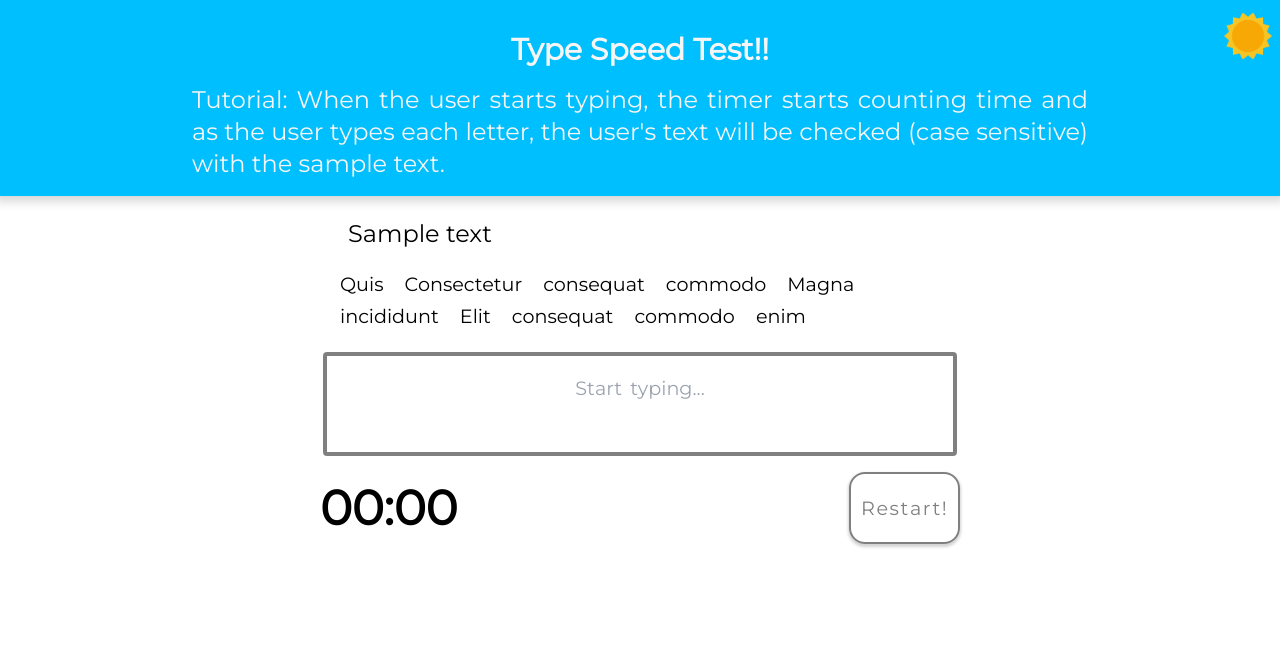
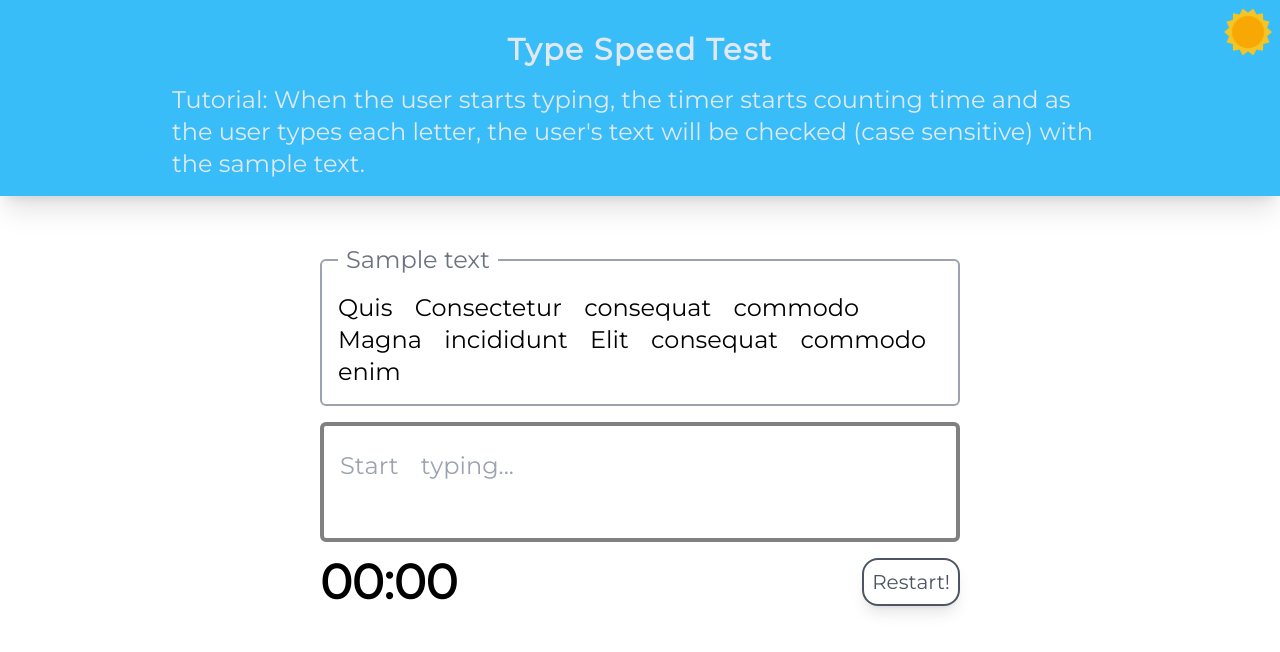
Before and after one commit to farshad-vgr/type-speed-test-js, a website: page src/index.html in a window 1280 px wide. Drawn offline with Linux system fonts and the light colour scheme.

Commit message:
Tailwind classes added and dark mode not working

```diff
--- a/src/index.html
+++ b/src/index.html
@@ -16,29 +16,29 @@
 		<title>Type Speed Test</title>
 	</head>
 
-	<body>
+	<body class="bg-white">
 		<main>
-			<span id="theme-btn">
-				<img src="./assets/images/light.png" />
+			<span id="theme-btn" class="absolute top-2 right-2 text-center cursor-pointer transition duration-200 ease-in-out hover:scale-110">
+				<img src="./assets/images/light.png"  class="inline-block w-12 h-12 cursor-pointer"/>
 			</span>
 
-			<article>
-				<h1 class="text-3xl font-bold">Type Speed Test!!</h1>
+			<article class="p-4 text-2xl text-slate-200 bg-sky-400 shadow-xl">
+				<h1 class="py-4 px-8 text-center text-3xl font-bold tracking-wider">Type Speed Test</h1>
 
-				<p>
+				<p class="my-0 mx-auto w-3/4">
 					Tutorial: When the user starts typing, the timer starts counting time and as the user types each letter, the user's text will be checked
 					(case sensitive) with the sample text.
 				</p>
 			</article>
 
-			<section id="test-area">
-				<fieldset>
-					<legend>Sample text</legend>
+			<section class="flex flex-col justify-center my-8 mx-auto w-1/2">
+				<fieldset class="my-4 border-2 rounded-md border-gray-400">
+					<legend class="ml-4 px-2 text-2xl text-gray-500"> Sample text </legend>
 
-					<p id="sample-text"></p>
+					<p id="sample-text" class="p-4 text-2xl leading-8 [word-spacing:1rem]"></p>
 				</fieldset>
 
-				<div id="test-wrapper">
+				<div id="test-wrapper" class="flex my-0 mx-auto p-2 w-full border-4 rounded-md text-gray-400">
 					<textarea
 						id="text-area"
 						name="textarea"
@@ -49,16 +49,17 @@
 						onCut="return false"
 						onDrag="return false"
 						onDrop="return false"
-						placeholder="Start typing...">
+						placeholder="Start typing..."
+						class="flex-1 py-4 p-2 leading-8 text-2xl [word-spacing:1rem] border-none resize-none outline-none cursor-text placeholder:text-2xl">
 					</textarea>
 				</div>
 
-				<div id="meta">
+				<div class="flex justify-between mt-4">
 					<section>
-						<div id="timer">00:00</div>
+						<div id="timer" class="text-5xl font-bold">00:00</div>
 					</section>
 
-					<button id="reset">Restart!</button>
+					<button id="reset" class="p-2 text-xl leading-3 text-gray-600 border-2 border-gray-600 rounded-2xl shadow-lg [transition:0.3s] cursor-pointer hover:bg-gray-200 hover:[letter-spacing:0.125rem] hover:[transition:0.3s]">Restart!</button>
 				</div>
 			</section>
 		</main>
--- a/src/index.js
+++ b/src/index.js
@@ -142,16 +142,16 @@ function showResult() {
   let result = Math.round((sumWords * 60) / sumTimes);
   if (result >= 30) {
     textArea.value = `Your typing speed is ${result} WPM(words per minute)
-    Your typing speed is EXCELLENT!`;
+    Your typing speed is "EXCELLENT"!`;
   } else if (result < 30 && result >= 20) {
     textArea.value = `Your typing speed is ${result} WPM(words per minute)
-    Your typing speed is GOOD!`;
+    Your typing speed is "GOOD"!`;
   } else if (result < 20 && result >= 10) {
     textArea.value = `Your typing speed is ${result} WPM(words per minute)
-    Your typing speed is MODERATE!`;
+    Your typing speed is "MODERATE"!`;
   } else if (result < 10) {
     textArea.value = `Your typing speed is ${result} WPM(words per minute)
-    Your typing speed is NOT GOOD!`;
+    Your typing speed is "NOT GOOD"!`;
   }
 }
 
--- a/src/style.css
+++ b/src/style.css
@@ -35,11 +35,10 @@
 }
 
 body {
-  font-family: "Mont";
-  background-color: var(--body-bg);
+  font-family: "Mont", sans-serif;
 }
 
-body.dark-mode {
+/* body.dark-mode {
   --body-bg: navy;
   --btn-theme-bg: lightgray;
   --main-article-clr: lightgray;
@@ -56,126 +55,4 @@ body.dark-mode {
   --reset-clr-hover: whitesmoke;
   --reset-bc-hover: lightgrey;
   --reset-bg-hover: gray;
-}
-
-body span {
-  position: absolute;
-  top: 0.5rem;
-  right: 0.5rem;
-  text-align: center;
-  transition: transform 0.2s ease-in-out;
-  cursor: pointer;
-}
-
-body span:hover {
-  transform: scale(115%);
-}
-
-body span img {
-  display: inline-block;
-  margin: 0.25rem auto;
-  width: 3rem;
-  height: 3rem;
-  cursor: pointer;
-}
-
-main article {
-  padding: 1rem 1rem;
-  font-size: 1.5rem;
-  color: var(--main-article-clr);
-  background: var(--main-article-bg);
-  box-shadow: 0 0 10px 5px var(--main-article-bs);
-}
-
-main article h1 {
-  padding: 1rem 2rem;
-  text-align: center;
-  color: var(--main-article-h1-clr);
-}
-
-main article p {
-  margin: 0 auto;
-  width: 70vw;
-  text-align: justify;
-  line-height: 2rem;
-}
-
-#test-area {
-  display: flex;
-  flex-direction: column;
-  justify-content: center;
-  margin: 1rem auto;
-  width: 50vw;
-}
-
-#test-area fieldset {
-  margin: 0.25rem;
-  border-radius: 0.25rem;
-}
-
-#test-area fieldset legend {
-  margin-left: 1rem;
-  padding: 0 0.5rem;
-  font-size: 1.5rem;
-  color: var(--test-area-clr)
-}
-
-#test-area fieldset #sample-text {
-  padding: 1rem;
-  line-height: 2rem;
-  word-spacing: 1rem;
-  font-size: 1.2rem;
-  color: var(--sample-text-clr);
-}
-
-#test-wrapper {
-  display: flex;
-  margin: 0 auto;
-  width: 99%;
-  border: 0.25rem solid var(--test-wrapper-bc);
-  border-radius: 0.25rem;
-}
-
-#test-wrapper textarea {
-  flex: 1;
-  padding: 1rem;
-  text-align: center;
-  line-height: 2rem;
-  word-spacing: 0.2rem;
-  font-size: 1.2rem;
-  resize: none;
-  border: none;
-  outline: none;
-  cursor: text;
-}
-
-#meta {
-  display: flex;
-  justify-content: space-between;
-  margin-top: 1em;
-}
-
-#timer {
-  font-size: 3rem;
-  font-weight: bold;
-  color: var(--timer-clr);
-}
-
-#reset {
-  padding: 0 0.5em;
-  font-size: 1.2em;
-  letter-spacing: 0.1rem;
-  color: var(--reset-clr);
-  border: 2px solid var(--reset-bc);
-  border-radius: 1rem;
-  box-shadow: 0 2px 3px 1px var(--reset-bs);
-  transition: 0.5s;
-  cursor: pointer;
-}
-
-#reset:hover {
-  color: var(--reset-clr-hover);
-  border-color: var(--reset-bc-hover);
-  background-color: var(--reset-bg-hover);
-  letter-spacing: 0.25rem;
-}
+} */
```
Also changed, not shown: src/output-mini.css.
